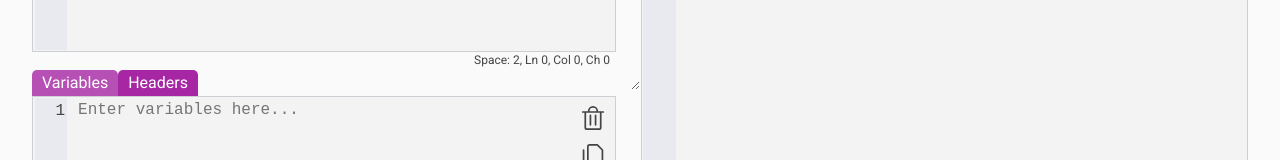
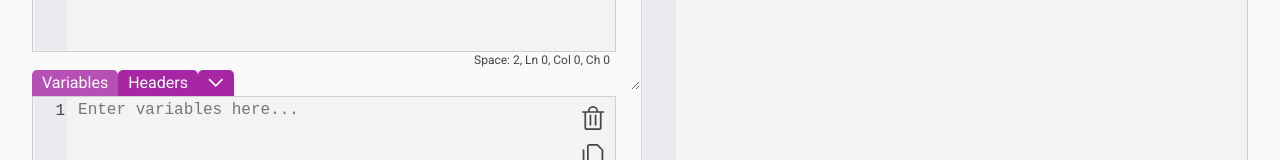
Before and after one commit to yevheniiorhanistyi/graphiql-playground, a Next.js app: page /playground in a window 1280 px wide. Shown: the part 430-590 px from the top of the page. Built offline with nearby package versions, Linux system fonts and the light colour scheme; no server answers; sample sign-in values are in the browser's storage.

Commit message:
feat: add hiding Variables and Headers

```diff
--- a/src/components/GraphPlayground/GraphPlayground.module.scss
+++ b/src/components/GraphPlayground/GraphPlayground.module.scss
@@ -61,7 +61,7 @@
 .textEditor_part {
   max-width: 100%;
   min-width: 100%;
-  height: 60vh;
+  height: 80vh;
   min-height: 20rem;
   padding-top: 2px;
   margin-bottom: -20px;
--- a/src/components/GraphPlayground/GraphPlayground.tsx
+++ b/src/components/GraphPlayground/GraphPlayground.tsx
@@ -28,8 +28,9 @@ const GraphiQLPage = () => {
   const [isEndpointCorrect, setIsEndpointCorrect] = useState<boolean>(true);
   const [variables, setVariables] = useState('');
   const [headers, setHeaders] = useState('');
-  const [selectedTab, setSelectedTab] = useState<'variables' | 'headers'>('variables');
+  const [selectedTab, setSelectedTab] = useState<'variables' | 'headers' | ''>('variables');
   const [statusResponse, setStatusResponse] = useState<number>();
+  const [arrow, setArrow] = useState<'M13 8L7 2L1 8' | 'M1 1L7 7L13 1'>('M1 1L7 7L13 1');
 
   const handleVariablesChange = (value: string) => {
     setVariables(value);
@@ -187,6 +188,29 @@ const GraphiQLPage = () => {
               >
                 {t['Headers']}
               </button>
+              <button
+                className={styles.tab_button}
+                onClick={() => {
+                  if (selectedTab !== '') {
+                    setSelectedTab('');
+                    setArrow('M13 8L7 2L1 8');
+                    return;
+                  }
+                  setSelectedTab('variables');
+                  setArrow('M1 1L7 7L13 1');
+                }}
+              >
+                <svg
+                  height="10px"
+                  viewBox="0 0 14 9"
+                  fill="none"
+                  xmlns="http://www.w3.org/2000/svg"
+                  aria-hidden="true"
+                >
+                  <title>chevron up icon</title>
+                  <path d={arrow} stroke="currentColor" stroke-width="1.5"></path>
+                </svg>
+              </button>
               {selectedTab === 'variables' && (
                 <TextArea
                   value={variables}
```
